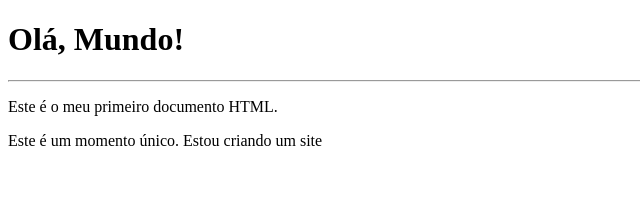
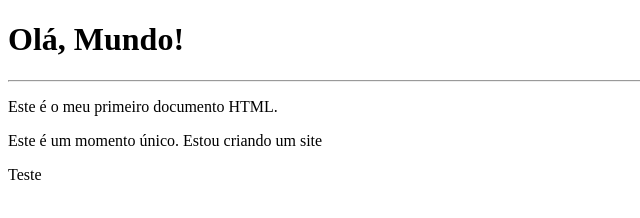
Before and after one commit to TavCarlos/HTML5-e-CSS3, a plain HTML site: page Modulo 1/htlm-css/Exercicios/Ex001/index.html in a window 1280 px wide. Shown: the full height of the page, 0-640 px from the left. Drawn offline with Linux system fonts and the light colour scheme.

Commit message:
Update index.html

```diff
--- a/Modulo 1/htlm-css/Exercicios/Ex001/index.html
+++ b/Modulo 1/htlm-css/Exercicios/Ex001/index.html
@@ -11,5 +11,7 @@
     <hr>
     <P>Este é o meu primeiro documento HTML.</P>
     <p>Este é um momento único. Estou criando um site</p>
+
+    <P>Teste</P>
 </body>
 </html>
```
